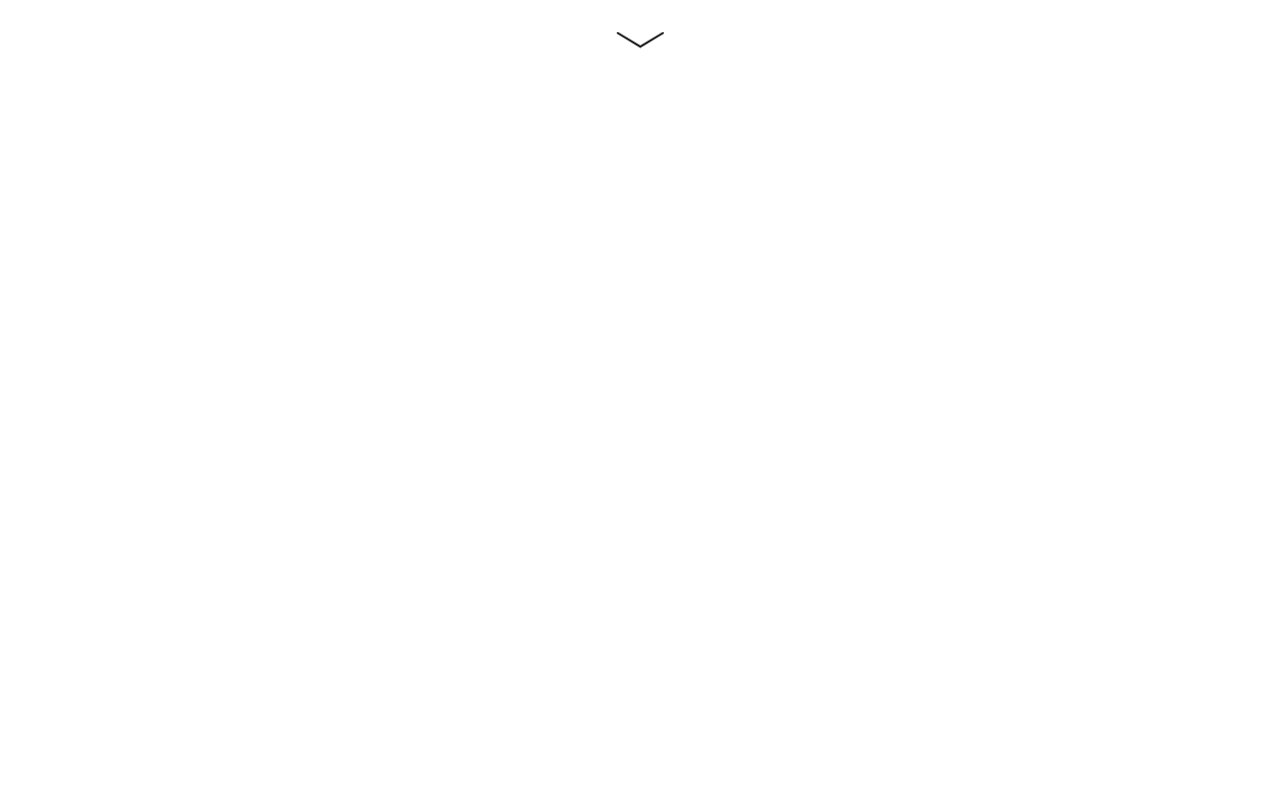
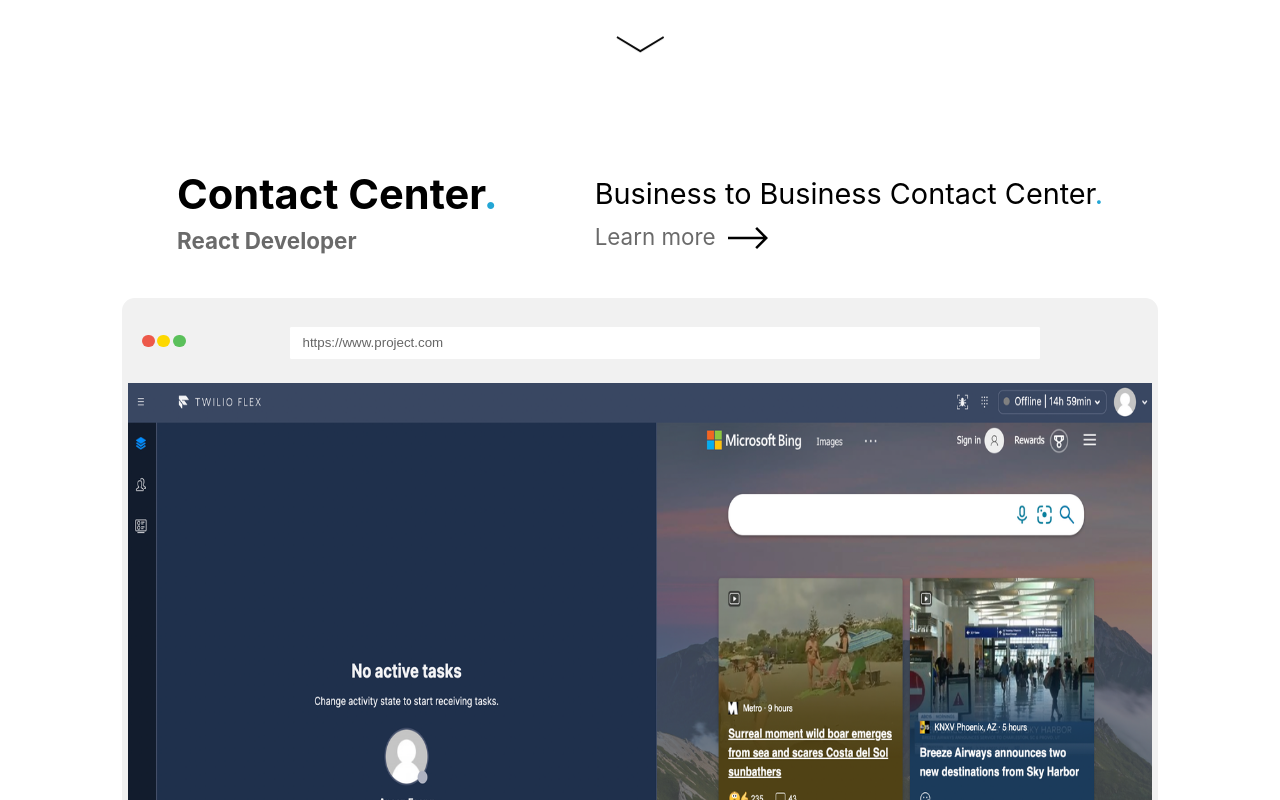
Before and after one commit to pranavparge/portfolio, a React (Create React App) app: page /#projects in a window 1280 px wide. Shown: the part 1420-2220 px from the top of the page. Built offline with nearby package versions, Linux system fonts and the light colour scheme.

Commit message:
Projects Phase 1

```diff
--- a/src/components/About/index.css
+++ b/src/components/About/index.css
@@ -10,11 +10,6 @@
   display: flex;
   justify-content: space-between;
   align-items: flex-start;
-}
-
-.break {
-  flex-basis: 100%;
-  height: 0;
 }
 
 .about-me-header {
--- /dev/null
+++ b/src/components/Browser/index.css
@@ -0,0 +1,60 @@
+* {
+  box-sizing: border-box;
+}
+
+.container {
+  border: 0.5vw solid #f1f1f1;
+  border-top-left-radius: 1vw;
+  border-top-right-radius: 1vw;
+  border-bottom-left-radius: 1vw;
+  border-bottom-right-radius: 1vw;
+}
+
+.row {
+  margin: -0.1vw;
+  padding: 1vw 1vw 2vw 1vw;
+  background: #f1f1f1;
+}
+
+.column {
+  float: left;
+}
+
+.left {
+  width: 15%;
+}
+
+.middle {
+  width: 75%;
+}
+
+.row:after {
+  content: "";
+  display: table;
+  clear: both;
+}
+
+.dots {
+  margin-left: 0.2vw;
+  height: 1vw;
+  width: 1vw;
+  background-color: #bbb;
+  border-radius: 50%;
+  display: inline-block;
+}
+
+input[type="text"] {
+  width: 100%;
+  border-radius: 0.1vw;
+  border: none;
+  background-color: white;
+  margin-top: -1vw;
+  height: 4vh;
+  color: #666;
+  padding: 1vw;
+}
+
+.content {
+  width: 80vw;
+  height: 80vh;
+}
--- /dev/null
+++ b/src/components/Browser/index.js
@@ -0,0 +1,25 @@
+import React from "react";
+import "./index.css";
+
+function Browser({ children }) {
+  return (
+    <>
+      <div class="container">
+        <div class="row">
+          <div class="column left">
+            <span class="dots" style={{ background: "#ED594A" }}></span>
+            <span class="dots" style={{ background: "#FDD800" }}></span>
+            <span class="dots" style={{ background: "#5AC05A" }}></span>
+          </div>
+          <div class="column middle">
+            <input type="text" value="https://www.project.com" />
+          </div>
+        </div>
+
+        <div class="content">{children}</div>
+      </div>
+    </>
+  );
+}
+
+export default Browser;
--- a/src/components/Footer/index.js
+++ b/src/components/Footer/index.js
@@ -30,7 +30,7 @@ function Footer() {
         Back to top
       </div>
 
-      <Separator />
+      <Separator style={{ marginBottom: "1vh" }} />
 
       <footer className="Footer">
         <h1 className="contact-header">
--- a/src/components/Projects/index.css
+++ b/src/components/Projects/index.css
@@ -1,11 +1,48 @@
 .Projects {
-  text-align: justify;
   font-size: calc(1vw + 2vmin);
   color: #000000;
   background-color: #ffffff;
   padding: 10vh;
   min-height: 100vh;
+}
+
+.project-info {
+  all: unset;
   display: flex;
+  justify-content: space-evenly;
   align-items: center;
-  justify-content: center;
 }
+
+.project-header {
+  font-size: calc(2vw + 2vmin);
+}
+
+.project-objective {
+  font-size: calc(1vw + 2vmin);
+  line-height: 1.5em;
+}
+
+.project-details {
+  all: unset;
+  font-size: calc(1vw + 2vmin);
+  line-height: 1.5em;
+  display: flex;
+  justify-content: space-around;
+  align-items: center;
+}
+
+.project-role {
+  font-size: calc(0.5vw + 2vmin);
+  color: #00000095;
+  line-height: 2em;
+}
+
+.learn-more {
+  font-size: calc(0.5vw + 2vmin);
+  color: #00000095;
+  line-height: 2em;
+  display: flex;
+  justify-content: flex-start;
+  align-items: center;
+  cursor: pointer;
+}
--- a/src/components/Projects/index.js
+++ b/src/components/Projects/index.js
@@ -1,8 +1,95 @@
 import React from "react";
 import "./index.css";
+import Separator from "../Separator";
+import Browser from "../Browser";
+import Twilio from "../../assets/Twilio.png";
+import Arrow from "../../assets/right-arrow.svg";
 
 function Projects({ projectsRef }) {
-  return <div ref={projectsRef} className="Projects"></div>;
+  const Project = ({ projectName, projectObj, projectBrowser }) => (
+    <>
+      <section className="project-info">
+        <h2 className="project-header">
+          {projectName}
+          <span className="dotColorTheme">.</span>
+          <div className="project-role">React Developer</div>
+        </h2>
+        <p className="project-objective">
+          {projectObj}
+          <span className="dotColorTheme">.</span>
+          <div className="learn-more">
+            Learn more{" "}
+            <img
+              style={{
+                height: "5vh",
+                width: "5vw",
+              }}
+              src={Arrow}
+              alt="Twilio"
+            ></img>
+          </div>
+        </p>
+      </section>
+      <section className="project-details">
+        <Browser>{projectBrowser}</Browser>
+      </section>
+    </>
+  );
+
+  return (
+    <div ref={projectsRef} className="Projects">
+      <Project
+        projectName={"Contact Center"}
+        projectObj={"Business to Business Contact Center"}
+        projectBrowser={
+          <img
+            style={{
+              height: "80vh",
+              width: "80vw",
+              borderBottomLeftRadius: "0.5vw",
+              borderBottomRightRadius: "0.5vw",
+            }}
+            src={Twilio}
+            alt="Twilio"
+          ></img>
+        }
+      />
+      <Separator />
+      <Project
+        projectName={"Contact Center"}
+        projectObj={"Business to Business Contact Center"}
+        projectBrowser={
+          <img
+            style={{
+              height: "80vh",
+              width: "80vw",
+              borderBottomLeftRadius: "0.5vw",
+              borderBottomRightRadius: "0.5vw",
+            }}
+            src={Twilio}
+            alt="Twilio"
+          ></img>
+        }
+      />
+      <Separator />
+      <Project
+        projectName={"Contact Center"}
+        projectObj={"Business to Business Contact Center"}
+        projectBrowser={
+          <img
+            style={{
+              height: "80vh",
+              width: "80vw",
+              borderBottomLeftRadius: "0.5vw",
+              borderBottomRightRadius: "0.5vw",
+            }}
+            src={Twilio}
+            alt="Twilio"
+          ></img>
+        }
+      />
+    </div>
+  );
 }
 
 export default Projects;
--- a/src/components/Separator/index.css
+++ b/src/components/Separator/index.css
@@ -11,7 +11,7 @@
   min-width: initial;
 
   position: relative;
-  margin: 0px 2vw 0 2vw;
+  margin: 15vh 2vw 10vh 2vw;
   grid-area: 2 / 1 / 3 / 2;
   justify-self: stretch;
   align-self: start;
--- a/src/components/Separator/index.js
+++ b/src/components/Separator/index.js
@@ -1,8 +1,8 @@
 import React from "react";
 import "./index.css";
 
-function Separator() {
-  return <div className="Separator"></div>;
+function Separator({ style }) {
+  return <div style={style} className="Separator"></div>;
 }
 
 export default Separator;
```
Also changed, not shown: src/assets/Twilio.png (added), src/assets/right-arrow.svg (added).
